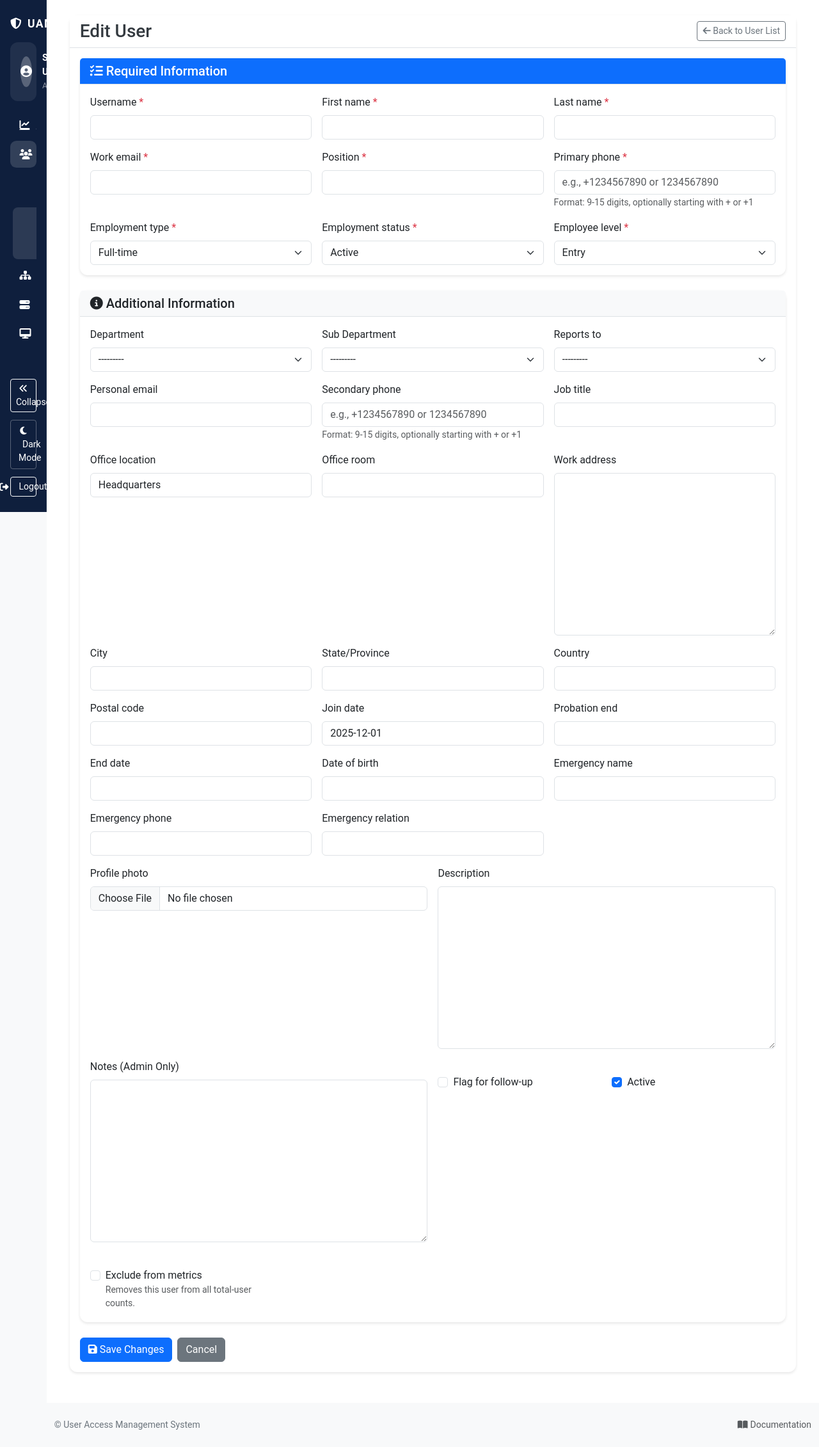
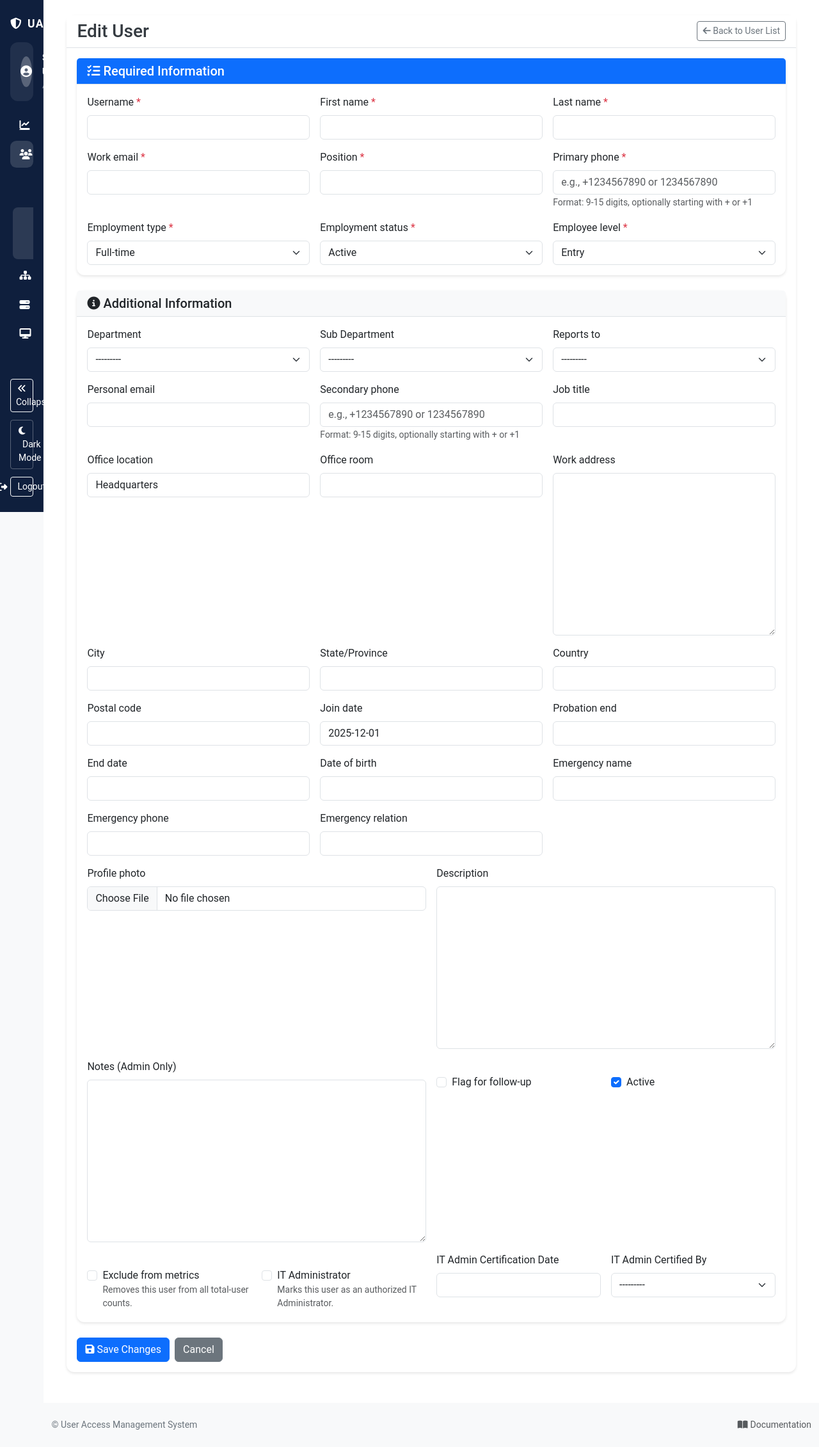
Before and after one commit to abdelmanem/User-Access-Management-System, a Django app: page /accounts/users/create/ in a window 1280 px wide. Shown: the whole page at 64% size. Run offline with Django 5.2, Linux system fonts and the light colour scheme; the visitor is signed in with stand-in values (Sample User, id 1); data comes from the database, SQL or seed files in the repository; data that the repository does not hold is empty.

Commit message:
Update user_form.html

```diff
--- a/accounts/templates/accounts/user_form.html
+++ b/accounts/templates/accounts/user_form.html
@@ -246,6 +246,41 @@
                                             </div>
                                             {% if form.exclude_from_metrics.errors %}<div class="invalid-feedback d-block">{{ form.exclude_from_metrics.errors|striptags }}</div>{% endif %}
                                         </div>
+                                        <!-- IT Administrator Governance (RHG 4.3) -->
+                                        <div class="col-md-3">
+                                            <div class="form-check mt-4">
+                                                {{ form.is_it_administrator|add_error_class:"is-invalid"|add_class:"form-check-input" }}
+                                                <label class="form-check-label">
+                                                    IT Administrator
+                                                    <small class="text-muted d-block">
+                                                        Marks this user as an authorized IT Administrator.
+                                                    </small>
+                                                </label>
+                                            </div>
+                                            {% if form.is_it_administrator.errors %}
+                                                <div class="invalid-feedback d-block">
+                                                    {{ form.is_it_administrator.errors|striptags }}
+                                                </div>
+                                            {% endif %}
+                                        </div>
+                                        <div class="col-md-3">
+                                            <label class="form-label">IT Admin Certification Date</label>
+                                            {{ form.it_admin_certification_date|add_error_class:"is-invalid"|add_class:"form-control" }}
+                                            {% if form.it_admin_certification_date.errors %}
+                                                <div class="invalid-feedback d-block">
+                                                    {{ form.it_admin_certification_date.errors|striptags }}
+                                                </div>
+                                            {% endif %}
+                                        </div>
+                                        <div class="col-md-3">
+                                            <label class="form-label">IT Admin Certified By</label>
+                                            {{ form.it_admin_certified_by|add_error_class:"is-invalid"|add_class:"form-select" }}
+                                            {% if form.it_admin_certified_by.errors %}
+                                                <div class="invalid-feedback d-block">
+                                                    {{ form.it_admin_certified_by.errors|striptags }}
+                                                </div>
+                                            {% endif %}
+                                        </div>
                                     </div>
                                 </div>
                             </div>
```
